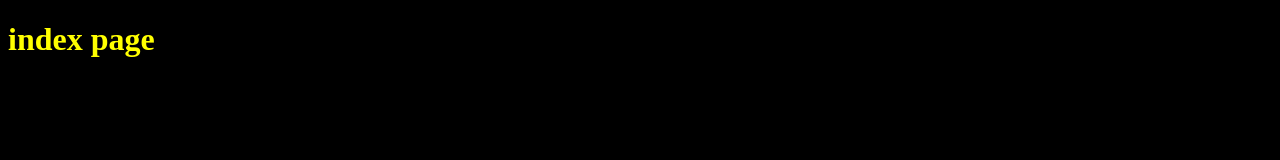
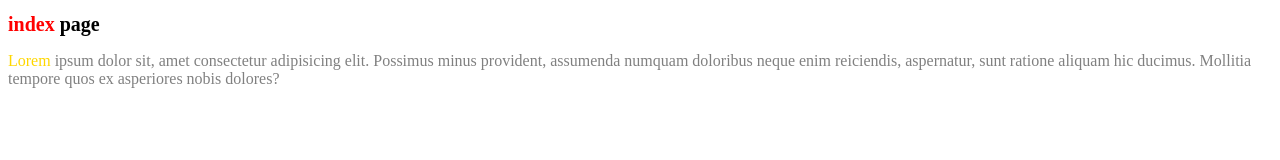
Before and after one commit to thisyujeong/webpack-html-css-js, a website built with webpack: page src/html/index.html in a window 1280 px wide. Built offline with nearby package versions, Linux system fonts and the light colour scheme.

Commit message:
Style - Scss setting

```diff
--- a/src/css/header.css
+++ /dev/null
@@ -1,3 +0,0 @@
-h1 {
-  color: yellow;
-}
--- /dev/null
+++ b/src/css/scss/_index.scss
@@ -0,0 +1,7 @@
+h1 {
+  font-size: 20px;
+
+  .highlight {
+    color: red;
+  }
+}
--- /dev/null
+++ b/src/css/scss/_sub.scss
@@ -0,0 +1,8 @@
+p {
+  font-size: 16px;
+  color: gray;
+
+  .highlight {
+    color: gold;
+  }
+}
--- /dev/null
+++ b/src/css/scss/index.scss
@@ -0,0 +1,4 @@
+@charset "UTF-8";
+
+@import './_index.scss';
+@import './_sub.scss';
--- a/src/css/style.css
+++ /dev/null
@@ -1,4 +0,0 @@
-body {
-  background-color: #000;
-  color: #fff;
-}
--- a/src/html/index.html
+++ b/src/html/index.html
@@ -7,7 +7,12 @@
     <title>Webpack</title>
   </head>
   <body>
-    <h1>index page</h1>
+    <h1><span class="highlight">index</span> page</h1>
+    <p>
+      <span class="highlight">Lorem</span> ipsum dolor sit, amet consectetur adipisicing elit.
+      Possimus minus provident, assumenda numquam doloribus neque enim reiciendis, aspernatur, sunt
+      ratione aliquam hic ducimus. Mollitia tempore quos ex asperiores nobis dolores?
+    </p>
     <div id="root"></div>
   </body>
 </html>
--- a/src/js/index.js
+++ b/src/js/index.js
@@ -1,4 +1 @@
-import '../css/style.css';
-import '../css/header.css';
-
 console.log('loaded index.js');
--- a/src/js/ui.js
+++ b/src/js/ui.js
@@ -1,3 +1,5 @@
+import '../css/scss/index.scss';
+
 import './index.js';
 import './sub.js';
 
--- a/webpack.config.js
+++ b/webpack.config.js
@@ -19,7 +19,7 @@ const baseConfig = {
       {
         test: /\.s?css$/,
         // use: ['style-loader', 'css-loader'],
-        use: [MiniCssExtractPlugin.loader, 'css-loader'],
+        use: [MiniCssExtractPlugin.loader, 'css-loader', 'sass-loader'],
       },
       {
         test: /\.png$/,
```
Also changed, not shown: package.json (+5 -4 lines), src/html/sub.html (+7 -2 lines), README.md, 1 other file.
